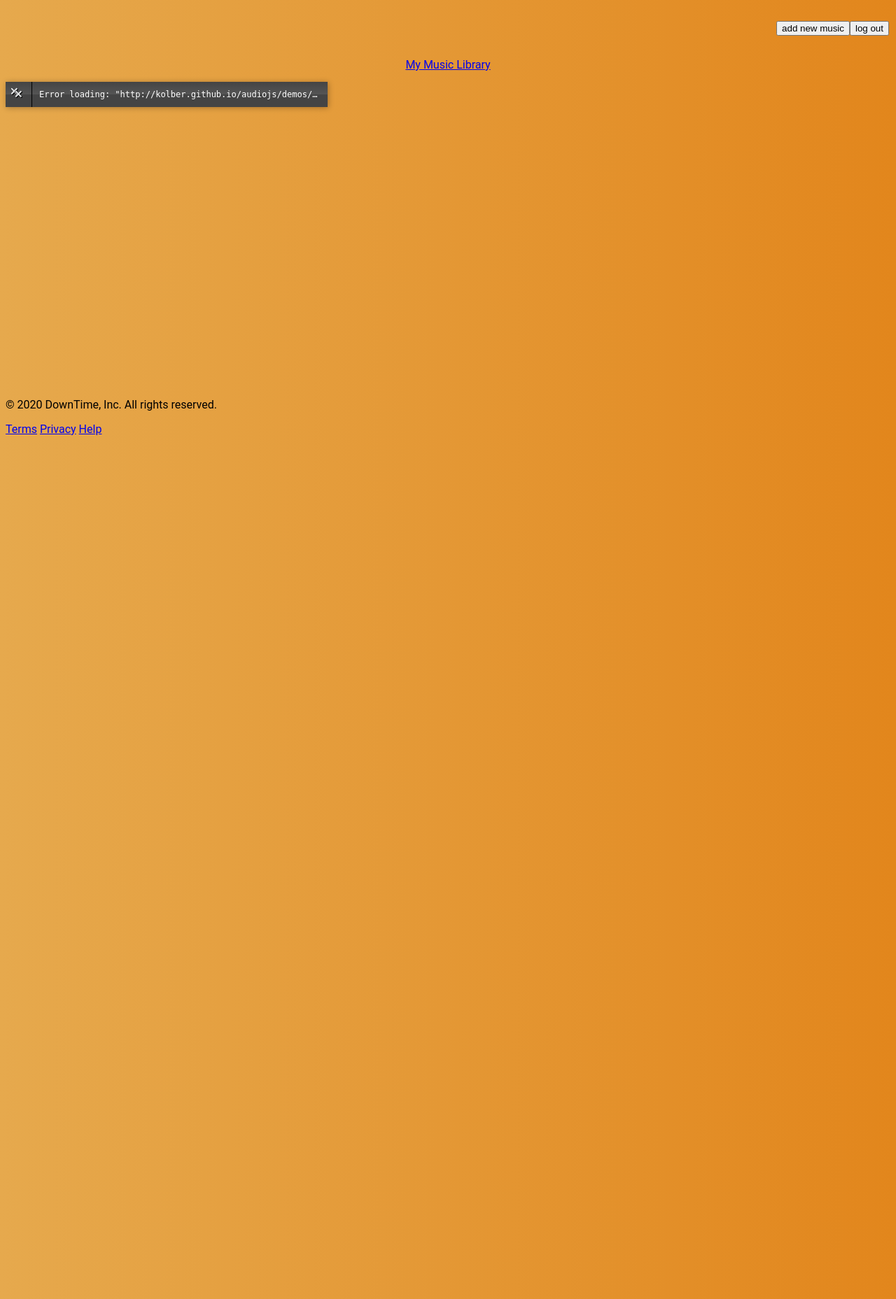
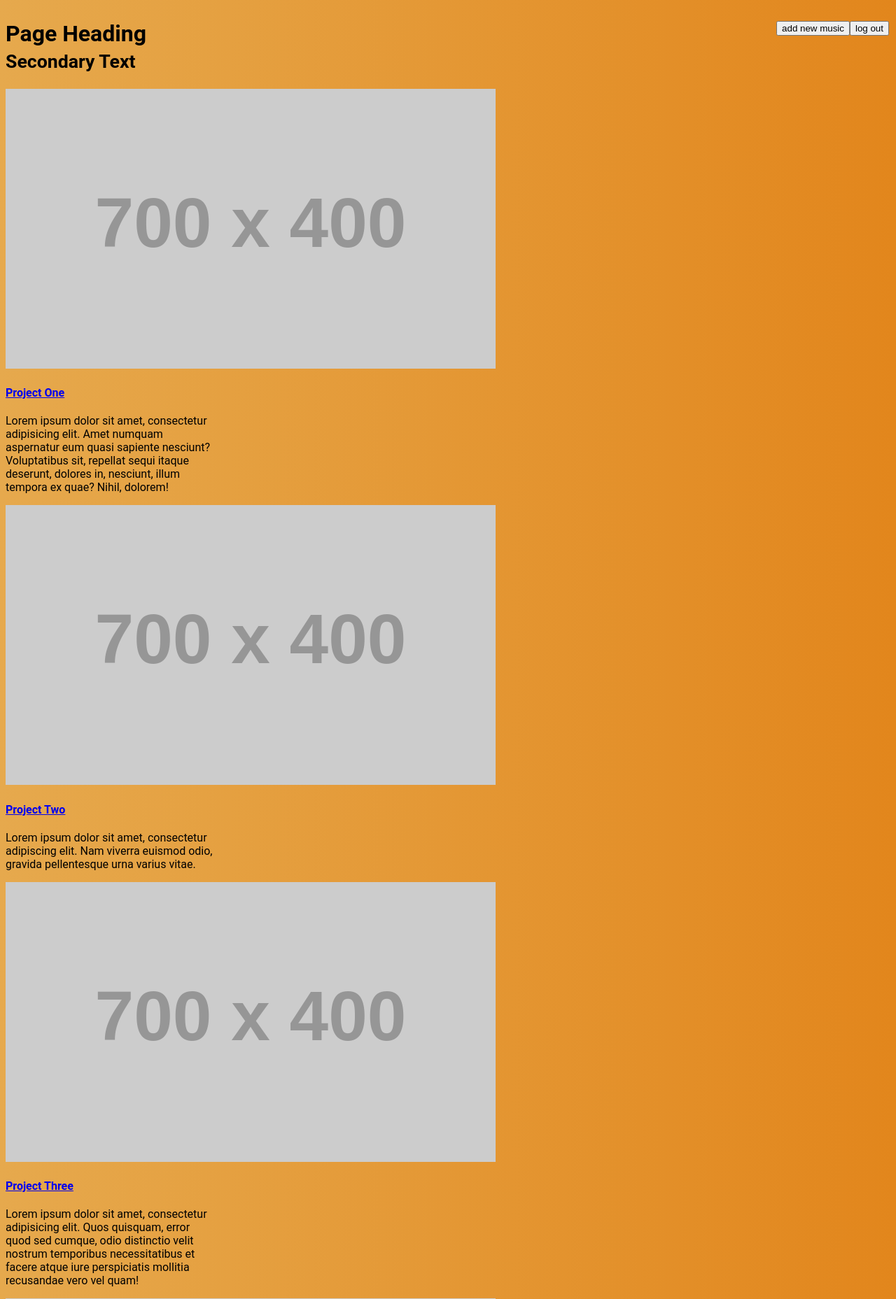
Before and after one commit to GSCrawley/downtime, a Django app: template Downtime/templates/music-library.html in a window 1280 px wide. Shown: the top 1857 px of the page at 70% size. Run offline with Django 3.2, Linux system fonts and the light colour scheme; the template is opened without the code that fills it, so the values that code supplies are empty; grey boxes labelled with a size stand in for pictures from a placeholder-image service; some libraries are stand-ins or nearby versions.

Commit message:
connected log-in and sign-up with home page

```diff
--- a/Downtime/static/css/music-library.css
+++ b/Downtime/static/css/music-library.css
@@ -1,6 +1,6 @@
 
 
-@import url(https://fonts.googleapis.com/css?family=Tangerine:300);
+/* @import url(https://fonts.googleapis.com/css?family=Tangerine:300); */
 
 .navbar {
   position: center;
@@ -29,7 +29,7 @@
     position: absolute;
     top: 20px;
     right: 10px;
-    padding-left: 72px;
+    padding-left: 205px;
     padding-top: 10px;
 }
 
--- a/Downtime/templates/index.html
+++ b/Downtime/templates/index.html
@@ -43,9 +43,9 @@
 
         <!-- button -->
         <div class="button-center">
-          <button type="button" class="btn btn-primary">Logo</button>
-          <button type="button" class="btn btn-secondary">SignUp</button>
-          <button type="button" class="btn btn-success">LogIn</button>
+          <a button type="button" class="btn btn-primary">Logo</button>
+          <a button type="button" class="btn btn-secondary" href="../templates/sign-up.html">SignUp</button>
+          <a button type="button" class="btn btn-success" href="../templates/log-in.html">LogIn</button>
         </div>
 
         <!-- radio -->
--- a/Downtime/templates/music-library.html
+++ b/Downtime/templates/music-library.html
@@ -11,7 +11,7 @@
     <!-- CUSTOM STYLES -->
     <link rel="stylesheet" type="text/css" href="../static/css/music-library.css">
 
-    <script src="../static/css/audiojs/audio.min.js"></script>
+    <!-- <script src="../static/css/audiojs/audio.min.js"></script>
 
     <script>
       audiojs.events.ready(function() {
@@ -19,7 +19,7 @@
       });
     </script>
 
-    <script type="text/javascript" src="../static/javascript/myscript.js"></script>
+    <script type="text/javascript" src="../static/javascript/myscript.js"></script> -->
 
 
     <!-- Bootstrap CSS
@@ -34,9 +34,6 @@
 
   <body>
     <header>
-      <div class="navbar">
-        <a class="active" href="/home">My Music Library</a>
-          <!-- <div class="" -->
           <div class="button-section">
             <button class="menu-button" id="add-new">add new music</a>
             <button class="menut-button" id="log-out">log out</a>
@@ -45,13 +42,116 @@
     </header>
 
     <main>
-      <div class="audiojs  " classname="audiojs" id="audiojs_wrapper0">
-        <audio src="http://kolber.github.io/audiojs/demos/mp3/juicy.mp3" preload="auto"></audio>
-        <div class="play-pause"><p class="play"></p><p class="pause"></p><p class="loading"></p>
-          <p class="error"></p></div><div class="scrubber"><div class="progress" style="width: 4.37625px;"></div>
-          <div class="loaded" style="width: 280px;"></div></div>
-          <div class="time"><em class="played">00:03</em>/<strong class="duration">03:56</strong></div>
-          <div class="error-message"></div></div>
+      <!-- Page Content -->
+      <div class="container">
+
+        <!-- Page Heading -->
+        <h1 class="my-4">Page Heading
+          <small>Secondary Text</small>
+        </h1>
+
+        <div class="row">
+          <div class="col-lg-4 col-sm-6 mb-4">
+            <div class="card h-100">
+              <a href="#"><img class="card-img-top" src="http://placehold.it/700x400" alt=""></a>
+              <div class="card-body">
+                <h4 class="card-title">
+                  <a href="#">Project One</a>
+                </h4>
+                <p class="card-text">Lorem ipsum dolor sit amet, consectetur adipisicing elit. Amet numquam aspernatur eum quasi sapiente nesciunt? Voluptatibus sit, repellat sequi itaque deserunt, dolores in, nesciunt, illum tempora ex quae? Nihil, dolorem!</p>
+              </div>
+            </div>
+          </div>
+
+          <div class="col-lg-4 col-sm-6 mb-4">
+            <div class="card h-100">
+              <a href="#"><img class="card-img-top" src="http://placehold.it/700x400" alt=""></a>
+              <div class="card-body">
+                <h4 class="card-title">
+                  <a href="#">Project Two</a>
+                </h4>
+                <p class="card-text">Lorem ipsum dolor sit amet, consectetur adipiscing elit. Nam viverra euismod odio, gravida pellentesque urna varius vitae.</p>
+              </div>
+            </div>
+          </div>
+          <div class="col-lg-4 col-sm-6 mb-4">
+            <div class="card h-100">
+              <a href="#"><img class="card-img-top" src="http://placehold.it/700x400" alt=""></a>
+              <div class="card-body">
+                <h4 class="card-title">
+                  <a href="#">Project Three</a>
+                </h4>
+                <p class="card-text">Lorem ipsum dolor sit amet, consectetur adipisicing elit. Quos quisquam, error quod sed cumque, odio distinctio velit nostrum temporibus necessitatibus et facere atque iure perspiciatis mollitia recusandae vero vel quam!</p>
+              </div>
+            </div>
+          </div>
+
+          <div class="col-lg-4 col-sm-6 mb-4">
+            <div class="card h-100">
+              <a href="#"><img class="card-img-top" src="http://placehold.it/700x400" alt=""></a>
+              <div class="card-body">
+                <h4 class="card-title">
+                  <a href="#">Project Four</a>
+                </h4>
+                <p class="card-text">Lorem ipsum dolor sit amet, consectetur adipiscing elit. Nam viverra euismod odio, gravida pellentesque urna varius vitae.</p>
+              </div>
+            </div>
+          </div>
+          <div class="col-lg-4 col-sm-6 mb-4">
+            <div class="card h-100">
+              <a href="#"><img class="card-img-top" src="http://placehold.it/700x400" alt=""></a>
+              <div class="card-body">
+                <h4 class="card-title">
+                  <a href="#">Project Five</a>
+                </h4>
+                <p class="card-text">Lorem ipsum dolor sit amet, consectetur adipiscing elit. Nam viverra euismod odio, gravida pellentesque urna varius vitae.</p>
+              </div>
+            </div>
+          </div>
+
+          <div class="col-lg-4 col-sm-6 mb-4">
+            <div class="card h-100">
+              <a href="#"><img class="card-img-top" src="http://placehold.it/700x400" alt=""></a>
+              <div class="card-body">
+                <h4 class="card-title">
+                  <a href="#">Project Six</a>
+                </h4>
+                <p class="card-text">Lorem ipsum dolor sit amet, consectetur adipisicing elit. Itaque earum nostrum suscipit ducimus nihil provident, perferendis rem illo, voluptate atque, sit eius in voluptates, nemo repellat fugiat excepturi! Nemo, esse.</p>
+              </div>
+            </div>
+          </div>
+        </div>
+        <!-- /.row -->
+
+        <!-- Pagination -->
+        <ul class="pagination justify-content-center">
+          <li class="page-item">
+            <a class="page-link" href="#" aria-label="Previous">
+                  <span aria-hidden="true">&laquo;</span>
+                  <span class="sr-only">Previous</span>
+                </a>
+          </li>
+          <li class="page-item">
+            <a class="page-link" href="#">1</a>
+          </li>
+          <li class="page-item">
+            <a class="page-link" href="#">2</a>
+          </li>
+          <li class="page-item">
+            <a class="page-link" href="#">3</a>
+          </li>
+          <li class="page-item">
+            <a class="page-link" href="#" aria-label="Next">
+                  <span aria-hidden="true">&raquo;</span>
+                  <span class="sr-only">Next</span>
+                </a>
+              </li>
+              </ul>
+
+            </div>
+            <!-- /.container -->
+        </body>
+      </html>
 
     </main>
 
```
Also changed, not shown: Downtime/static/css/music-card.css (+134 -0 lines), Downtime/templates/music-card.html (+78 -0 lines).
